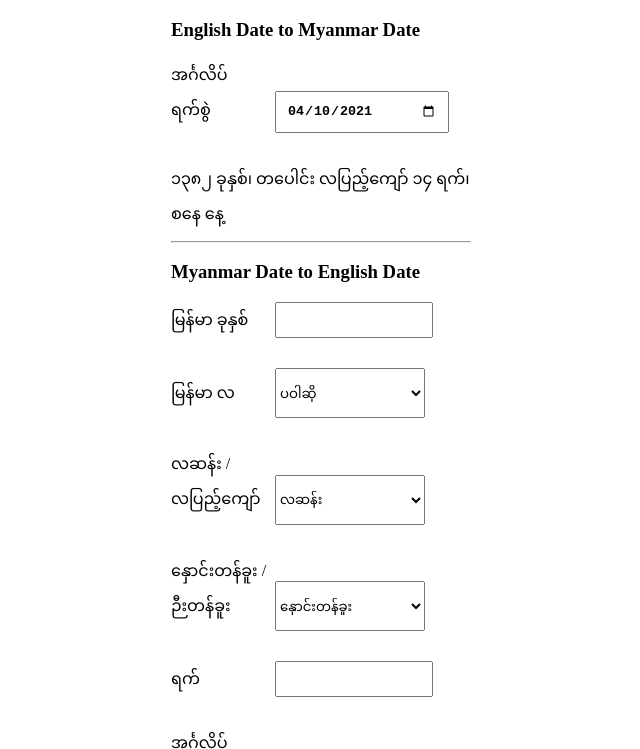
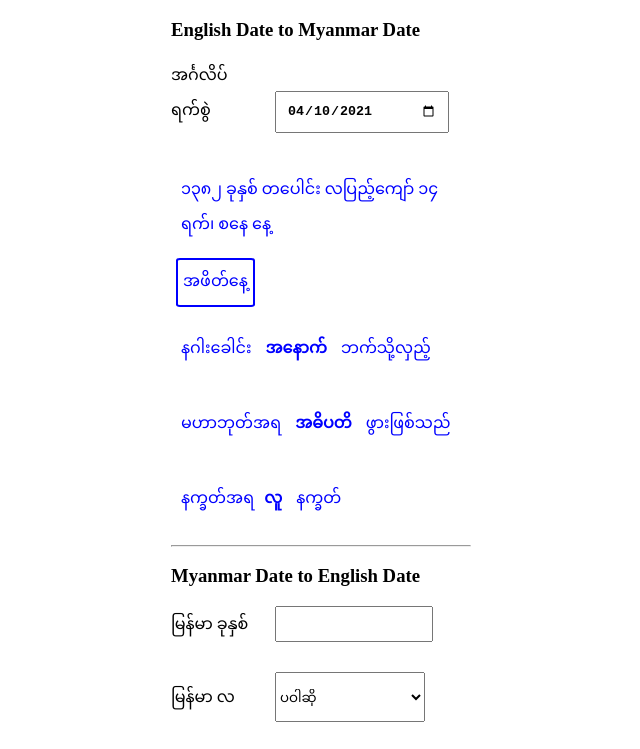
Before and after one commit to aungkoman/myanmar-calendar, a plain HTML site: page index.html in a window 1280 px wide. Shown: the top 749 px of the page, without its empty margins (319-959 px from the left). Drawn offline with Linux system fonts and the light colour scheme.

Commit message:
astro translation added

```diff
--- a/index.html
+++ b/index.html
@@ -64,6 +64,26 @@
         a {
             text-decoration: none;
         }
+
+        span{
+            color: blue;
+            border: 2px solid blue;
+            padding: 5px;
+            margin: 5px;
+            display: inline-block;
+            border-radius: 5%;
+        }
+        span.nagahle_body, span.mahabote_body, span.nakhat_body{
+            border: none;
+        }
+        span.nagahle, span.mahabote, span.nakhat{
+            border: none;
+            font-weight: bold;
+        }
+        #myanmarDataSpan{
+            display: inline-block;
+            border: none;
+        }
     </style>
 </head>
 
@@ -75,6 +95,23 @@
         <input type="date" id="englishDateInput" required />
         <br>
         <span id="myanmarDataSpan"></span>
+        <span class="sabbath">ဉပုဒ်နေ့</span>
+        <span class="sabbatheve">အဖိတ်နေ့</span>
+        <span class="yatyaza">ရက်ရာဇာ</span>
+        <span class="pyathada">ပြဿဒါး</span>
+        <span class="thamanyo">သမားညို</span>
+        <span class="amyeittasote">အမြိတ္တစုတ်</span>
+        <span class="warameittugyi">ဝါရမိတ္တုကြီး</span>
+        <span class="warameittunge">ဝါရမိတ္တုငယ်</span>
+        <span class="yatpote">ရက်ပုပ်</span>
+        <span class="thamaphyu">သမားဖြူ</span>
+        <span class="nagapor">နဂါးပေါ်</span>
+        <span class="yatyotema">ရက်ယုတ်မာ</span>
+        <span class="mahayatkyan">မဟာရက်ကြမ်း</span>
+        <span class="shanyat">ရှမ်းရက်</span>
+        <span class="nagahle_body">နဂါးခေါင်း <span class="nagahle"></span> ဘက်သို့လှည့်</span>
+        <span class="mahabote_body">မဟာဘုတ်အရ <span class="mahabote"></span> ဖွားဖြစ်သည်</span>
+        <span class="nakhat_body">နက္ခတ်အရ<span class="nakhat"></span> နက္ခတ်</span>
         <br>
     </form>
 
@@ -137,8 +174,52 @@
             ဖတ်နိုင်ပါသည်။</li>
     </ul>
     <script>
+        var englishDateInput = document.getElementById("englishDateInput");
+        var myanmarDateInput = document.getElementById("myanmarDateInput");
+        var sabbathSpan = document.getElementsByClassName("sabbath");
+        var sabbatheveSpan = document.getElementsByClassName("sabbatheve");
+        var yatyazaSpan = document.getElementsByClassName("yatyaza");
+        var pyathadaSpan = document.getElementsByClassName("pyathada");
+        var thamanyoSpan = document.getElementsByClassName("thamanyo");
+        var amyeittasoteSpan = document.getElementsByClassName("amyeittasote");
+        var warameittugyiSpan = document.getElementsByClassName("warameittugyi");
+        var warameittungeSpan = document.getElementsByClassName("warameittunge");
+        var yatpoteSpan = document.getElementsByClassName("yatpote");
+        var thamaphyuSpan = document.getElementsByClassName("thamaphyu");
+        var nagaporSpan = document.getElementsByClassName("nagapor");
+        var mahayatkyanSpan = document.getElementsByClassName("mahayatkyan");
+        var yatyotemaSpan = document.getElementsByClassName("yatyotema");
+        var shanyatSpan = document.getElementsByClassName("shanyat");
+        var nagahleBodySpan = document.getElementsByClassName("nagahle_body");
+        var nagahleSpan = document.getElementsByClassName("nagahle");
+        var mahaboteBodySpan = document.getElementsByClassName("mahabote_body");
+        var mahaboteSpan = document.getElementsByClassName("mahabote");
+        var nakhatBodySpan = document.getElementsByClassName("nakhat_body");
+        var nakhatSpan = document.getElementsByClassName("nakhat");
 
-        console.log('hello world');
+        function hideAll(){
+            sabbathSpan[0].style.display = "none";
+            sabbatheveSpan[0].style.display = "none";
+            yatyazaSpan[0].style.display = "none";
+            pyathadaSpan[0].style.display = "none";
+            thamanyoSpan[0].style.display = "none";
+            amyeittasoteSpan[0].style.display = "none";
+            warameittugyiSpan[0].style.display = "none";
+            warameittungeSpan[0].style.display = "none";
+            yatpoteSpan[0].style.display = "none";
+            thamaphyuSpan[0].style.display = "none";
+            nagaporSpan[0].style.display = "none";
+            mahayatkyanSpan[0].style.display = "none";
+            yatyotemaSpan[0].style.display = "none";
+            shanyatSpan[0].style.display = "none";
+            // nagahleBodySpan[0].style.display = "none";
+            // nagahleSpan[0].style.display = "none";
+            // mahaboteBodySpan[0].style.display = "none";
+            // mahaboteSpan[0].style.display = "none";
+            // nakhatBodySpan[0].style.display = "none";
+            // nakhatSpan[0].style.display = "none";
+        }
+
         document.getElementById("myanmarMoonPhaseInput").addEventListener("change", (event) => {
             console.log("myanmarMoonPhaseInput->onChange");
             let mmMoonPhase = parseInt(document.getElementById("myanmarMoonPhaseInput").value);
@@ -166,66 +247,38 @@
             console.log(westernDate);
             document.getElementById("englishDataSpan").textContent = "" + westernDate.y + "-" + monthsEN[westernDate.m] + "-" + westernDate.d;
         });
-        document.getElementById("englishDateInput").addEventListener("change", () => {
-            console.log('date input change');
-            console.log(document.getElementById("englishDateInput").value);
+        function engDateOnChange(){
             let dateObj = new Date(document.getElementById("englishDateInput").value);
-            console.log(dateObj);
-            console.log(dateObj.getFullYear());
-
             let year = dateObj.getFullYear();
             let month = dateObj.getMonth() + 1;
             let date = dateObj.getDate();
-
-            console.log(dateObj.getFullYear() + "/" + dateObj.getMonth() + 1 + "/" + dateObj.getDate());
-
-            console.log(engToMm(year, month, date));
-            let j = w2j(year, month, date); //get julian day number
-
-            let M = j2m(j);
-            console.log(M);
-            // mp = 0 meaning လဆန်း
-            // mp = 1 meaning လပြည့်
-            // mp = 2 meaning လဆုတ်
-            // mp = 3 meaning လကွယ်
-            // document.getElementById("myanmarDataSpan").textContent = document.getElementById("englishDateInput").value ;
-            document.getElementById("myanmarDataSpan").textContent = myNumbers(M.my, "my") + " ခုနှစ် " + monthsMM[M.mm] + " " + mpDefinations[M.mp] + " " + myNumbers(M.fd, "my") + " ရက်၊ " + weekDay[M.wd] + " နေ့";
-        });
+            let mmDate = engToMm(year, month, date);
+            document.getElementById("myanmarDataSpan").textContent = mmDate.year + " ခုနှစ် " + mmDate.month + " " +  mmDate.moonPhase + " " +  mmDate.date + " ရက်၊ " +  mmDate.day + " နေ့";
+            // hide all
+            hideAll();
+            if(mmDate.sabbath != "") sabbathSpan[0].style.display = "inline-block";
+            if(mmDate.sabbatheve != "") sabbatheveSpan[0].style.display = "inline-block";
+            if(mmDate.yatyaza != "") yatyazaSpan[0].style.display = "inline-block";
+            if(mmDate.pyathada != "") pyathadaSpan[0].style.display = "inline-block";
+            if(mmDate.thamanyo != "") thamanyoSpan[0].style.display = "inline-block";
+            if(mmDate.amyeittasote != "") amyeittasoteSpan[0].style.display = "inline-block";
+            if(mmDate.warameittugyi != "") warameittugyiSpan[0].style.display = "inline-block";
+            if(mmDate.warameittunge != "") warameittungeSpan[0].style.display = "inline-block";
+            if(mmDate.yatpote != "") yatpoteSpan[0].style.display = "inline-block";
+            if(mmDate.thamaphyu != "") thamaphyuSpan[0].style.display = "inline-block";
+            if(mmDate.nagapor != "") nagaporSpan[0].style.display = "inline-block";
+            if(mmDate.yatyotema != "") yatyotemaSpan[0].style.display = "inline-block";
+            if(mmDate.mahayatkyan != "") mahayatkyanSpan[0].style.display = "inline-block";
+            // if(mmDate.nagahle != "") nagahleSpan[0].style.display = "inline-block";
+            nagahleSpan[0].textContent = mmDate.nagahle;
+            mahaboteSpan[0].textContent = mmDate.mahabote;
+            nakhatSpan[0].textContent = mmDate.nakhat;
+        }
+        document.getElementById("englishDateInput").addEventListener("change", engDateOnChange);
 
         function init() {
-            let dateObj = new Date();
-            document.getElementById("englishDateInput").valueAsDate = dateObj;
-
-            let year = dateObj.getFullYear();
-            let month = dateObj.getMonth() + 1;
-            let date = dateObj.getDate();
-            console.log(dateObj.getFullYear() + "/" + dateObj.getMonth() + 1 + "/" + dateObj.getDate());
-            let j = w2j(year, month, date); //get julian day number
-
-            let M = j2m(j);
-            console.log(M);
-            document.getElementById("myanmarDataSpan").textContent = myNumbers(M.my, "my") + " ခုနှစ်၊ " + monthsMM[M.mm] + " " + mpDefinations[M.mp] + " " + myNumbers(M.fd, "my") + " ရက်၊" + weekDay[M.wd] + " နေ့";
-
-            // document.getElementById("myanmarDataSpan").textContent = toMyanmar(dateObj);
-
-            let mmYear = M.my;// int
-            let mmMonth = M.mm; // string
-            let mmMonthType = M.mmt; // int
-            let mmMoonPhase = M.mp; // int
-            let mmFortnightDay = M.fd;
-            console.log(M);
-            let jDayFromMm = m2j(mmYear, mmMonth, mmMonthType, mmMoonPhase, mmFortnightDay);
-            //let jDayFromMm = m2j(M.my,M.mm,M.mmt,M.mp,M.fd);
-            console.log(jDayFromMm);
-            console.log('jDayFromMm ' + jDayFromMm);
-            let westernDate = j2w(jDayFromMm);
-            console.log(westernDate);
-
-            console.log('--------------');
-            //let jDayFromMm2 = m2j(1382, 12, 0, 2, 13);
-            let jDayFromMm2 = m2j(1355, 3, 0, 2, 9);
-            console.log(j2w(jDayFromMm2));
-
+            document.getElementById("englishDateInput").valueAsDate  = new Date();
+            engDateOnChange();
         }
 
         init();
@@ -294,8 +347,6 @@
             return mmDate;
         }
 
-        console.log('test engToMm');
-        console.log(engToMm(2021, 4, 10));
 
         function mmToEng(year, month, monthType, moonPhase, date) {
             let engDate = {
@@ -363,11 +414,6 @@
                 nagahle: nagahle, mahabote: mahabote, nakhat: nakhat
             };
         }
-
-
-        console.log('test mmToEng');
-        console.log(mmToEng(1382, 12, 0, 2, 14));
-
     </script>
 </body>
 
```
